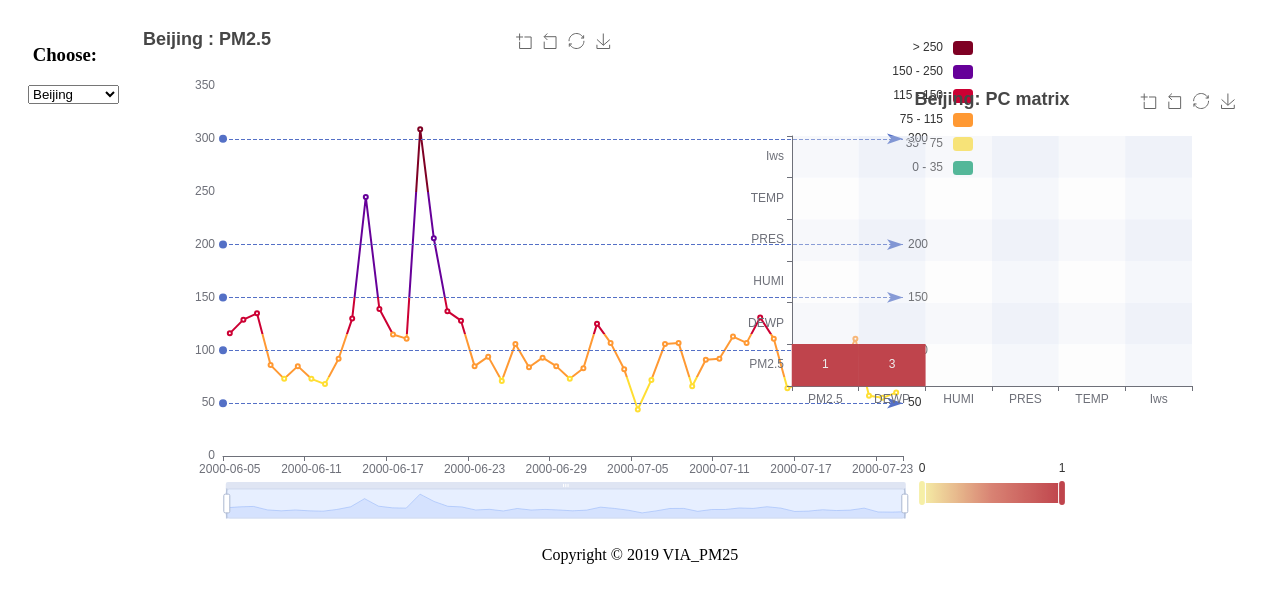
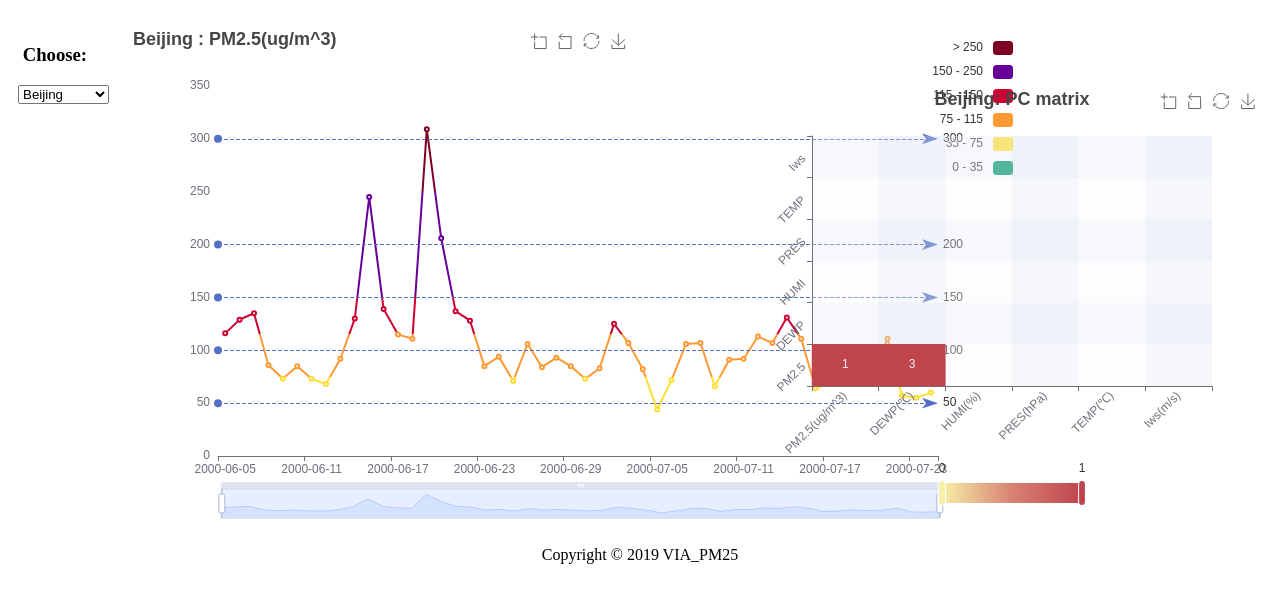
Before and after one commit to Xiaoshu01/PM25_IVA, a Flask app: page / in a window 1280 px wide. Shown: the part 62-665 px from the top of the page. Run offline with Flask 2, Linux system fonts and the light colour scheme; some libraries are stand-ins or nearby versions.

Commit message:
Add the complete function, include the data process and ajax request .

```diff
--- a/app.py
+++ b/app.py
@@ -84,6 +84,7 @@ def default_corr():
     df = pd.read_csv("corr.csv")
     data1 = df[df.city == city_name][['PM2.5', 'DEWP', 'HUMI', 'PRES', 'TEMP', 'Iws']]
     data1 = np.fabs(np.array(data1.corr()).round(2))
+    # print(data1)
     data = []
     for i in range(0, len(data1)):
         for j in range(0, len(data1)):
--- a/templates/index.html
+++ b/templates/index.html
@@ -20,7 +20,7 @@
 
         #container {
             position: relative;
-            margin: 20px;
+            margin: 10px;
             height: 500px;
         }
 
@@ -34,10 +34,10 @@
         }
 
         #content {
-            margin: 0px 650px 0px 110px;
+            margin: 0px 550px 0px 110px;
             /* border:solid 0.5px #ccc;*/
             height: 100%;
-            width: 850px;
+            width: 900px;
 
 
         }
@@ -45,7 +45,7 @@
         #right_side {
             position: absolute;
             top: 60px;
-            right: 10px;
+            right: 0px;
             /*border:solid 0.5px #ccc;  */
             width: 500px;
             height: 100%;
@@ -160,7 +160,7 @@
 
     myChart1.setOption(option = {
         title: {
-            text: 'Beijing : PM2.5'
+            text: 'Beijing : PM2.5(ug/m^3)'
         },
         tooltip: {
             trigger: 'axis'
@@ -222,7 +222,7 @@
             }
         },
         series: {
-            name: city_name + ': PM2.5',
+            name: city_name + ': PM2.5(ug/m^3)',
             type: 'line',
             data: data.map(function (item) {
                 return item[1];
@@ -251,7 +251,7 @@
 
     //app.title = '笛卡尔坐标系上的热力图';
 
-    var hours = ['PM2.5', 'DEWP', 'HUMI', 'PRES', 'TEMP', 'Iws'];
+    var hours = ['PM2.5(ug/m^3)', 'DEWP(℃)', 'HUMI(%)', 'PRES(hPa)', 'TEMP(℃)', 'Iws(m/s)'];
     var days = ['PM2.5', 'DEWP', 'HUMI', 'PRES', 'TEMP', 'Iws'];
 
 
@@ -291,6 +291,10 @@
             data: hours,
             splitArea: {
                 show: true
+            },
+            axisLabel: {
+                interval: 0,
+                rotate: 45,
             }
         },
         yAxis: {
@@ -298,6 +302,10 @@
             data: days,
             splitArea: {
                 show: true
+            },
+            axisLabel: {
+                interval: 0,
+                rotate: 45,
             }
         },
         visualMap: {
@@ -307,6 +315,7 @@
             orient: 'horizontal',
             left: 'center',
             bottom: '15%'
+
         },
         series: [{
             name: 'cor index',
@@ -343,7 +352,7 @@
 
                     myChart1.setOption(option = {
                         title: {
-                            text: city_name + ' : PM2.5'
+                            text: city_name + ' : PM2.5(ug/m^3)'
                         },
                         xAxis: {
                             data: data.map(function (item) {
@@ -352,7 +361,7 @@
                         },
 
                         series: {
-                            name: city_name + ': PM2.5',
+                            name: city_name + ': PM2.5(ug/m^3)',
                             data: data.map(function (item) {
                                 return item[1];
                             })
```
